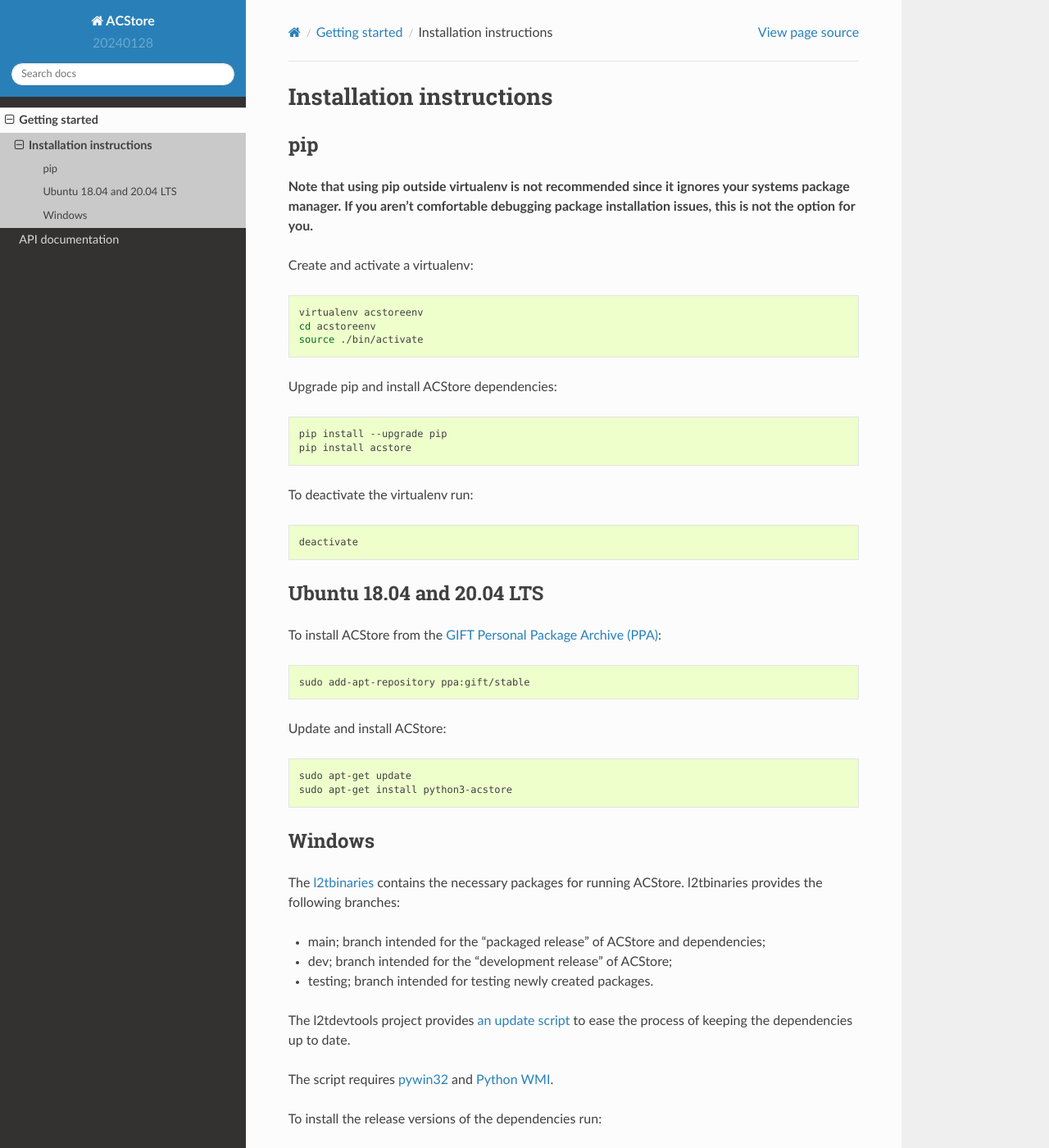
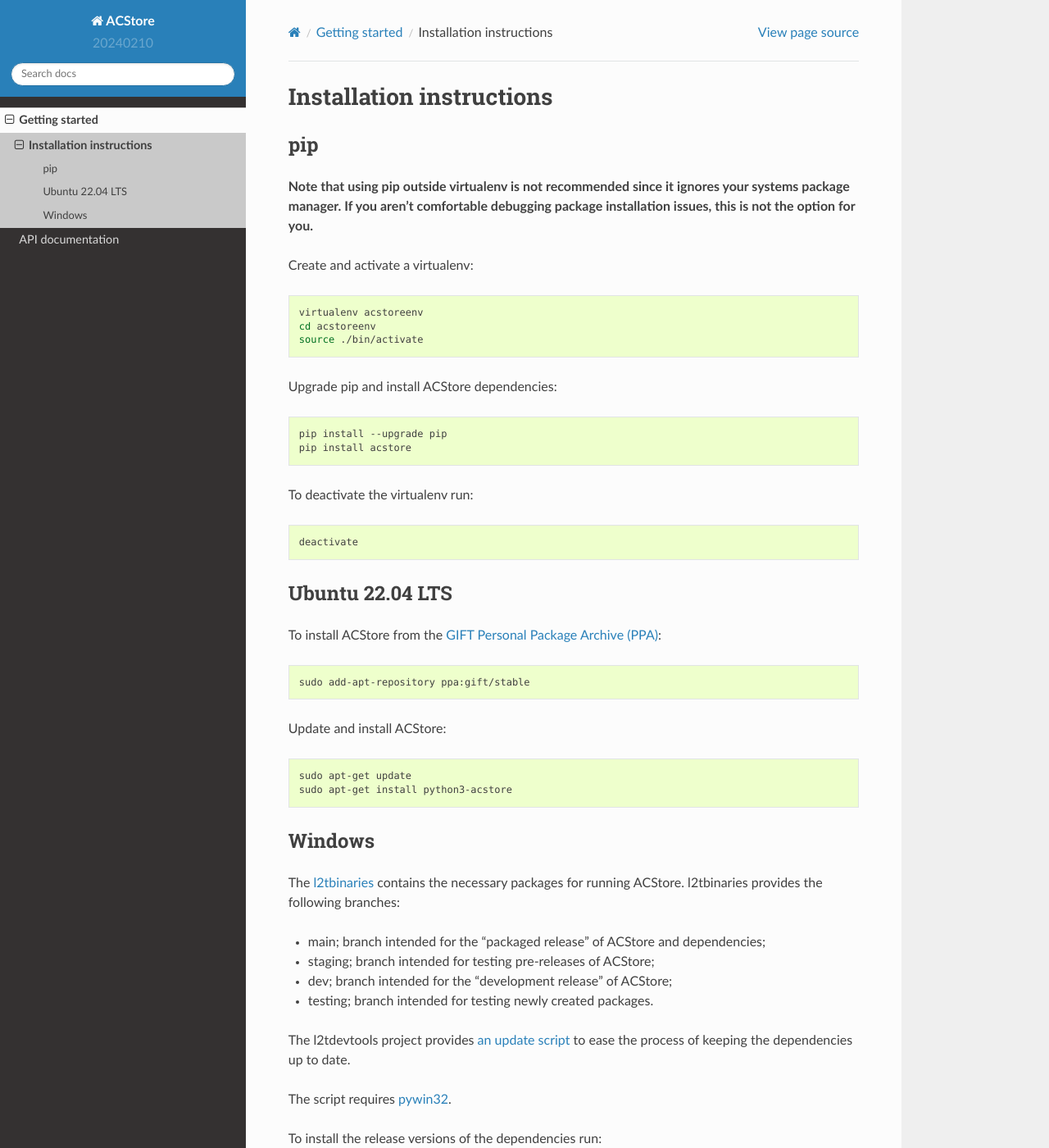
Before and after one commit to log2timeline/acstore, a Sphinx documentation site: the page built from docs/sources/user/Installation-instructions.md, in a window 1280 px wide and 1400 px high. Shown: the whole window at 82% size. Built offline with Sphinx 7.4.7 and the Read the Docs theme 2.0.0, drawn with Linux system fonts in a browser that asks for light colours; pages that are not in the unit, such as notebooks, are missing from menus.

Commit message:
Removed end-of-life Python 3.7 support (#62)

````diff
--- a/acstore/__init__.py
+++ b/acstore/__init__.py
@@ -5,4 +5,4 @@
 to read and write plaso storage files.
 """
 
-__version__ = '20240128'
+__version__ = '20240210'
--- a/docs/sources/user/Installation-instructions.md
+++ b/docs/sources/user/Installation-instructions.md
@@ -27,7 +27,7 @@
 deactivate
 ```
 
-## Ubuntu 18.04 and 20.04 LTS
+## Ubuntu 22.04 LTS
 
 To install ACStore from the [GIFT Personal Package Archive (PPA)](https://launchpad.net/~gift):
 
@@ -49,14 +49,14 @@
 branches:
 
 * main; branch intended for the "packaged release" of ACStore and dependencies;
+* staging; branch intended for testing pre-releases of ACStore;
 * dev; branch intended for the "development release" of ACStore;
 * testing; branch intended for testing newly created packages.
 
 The l2tdevtools project provides [an update script](https://github.com/log2timeline/l2tdevtools/wiki/Update-script)
 to ease the process of keeping the dependencies up to date.
 
-The script requires [pywin32](https://github.com/mhammond/pywin32/releases) and
-[Python WMI](https://pypi.org/project/WMI).
+The script requires [pywin32](https://github.com/mhammond/pywin32/releases).
 
 To install the release versions of the dependencies run:
 
--- a/pyproject.toml
+++ b/pyproject.toml
@@ -4,7 +4,7 @@
 
 [tool.docformatter]
 black = false
-non-cap = ["dfDateTime", "dfImageTools", "dfVFS", "dfWinReg", "dtFabric"]
+non-cap = ["dfDateTime", "dfImageTools", "dfVFS", "dfWinReg", "dtFabric", "iMessage", "iOS", "iPod", "mDNS"]
 non-strict = false
 wrap-summaries = 80
 wrap-descriptions = 80
--- a/setup.cfg
+++ b/setup.cfg
@@ -1,6 +1,6 @@
 [metadata]
 name = acstore
-version = 20240128
+version = 20240210
 description = Attribute Container Storage (ACStore).
 long_description = ACStore, or Attribute Container Storage, provides a stand-alone implementation to read and write attribute container storage files.
 long_description_content_type = text/plain
@@ -22,7 +22,7 @@
 package_dir =
   acstore = acstore
 packages = find:
-python_requires = >=3.7
+python_requires = >=3.8
 
 [options.packages.find]
 exclude =
````
Also changed, not shown: 3 other files.
